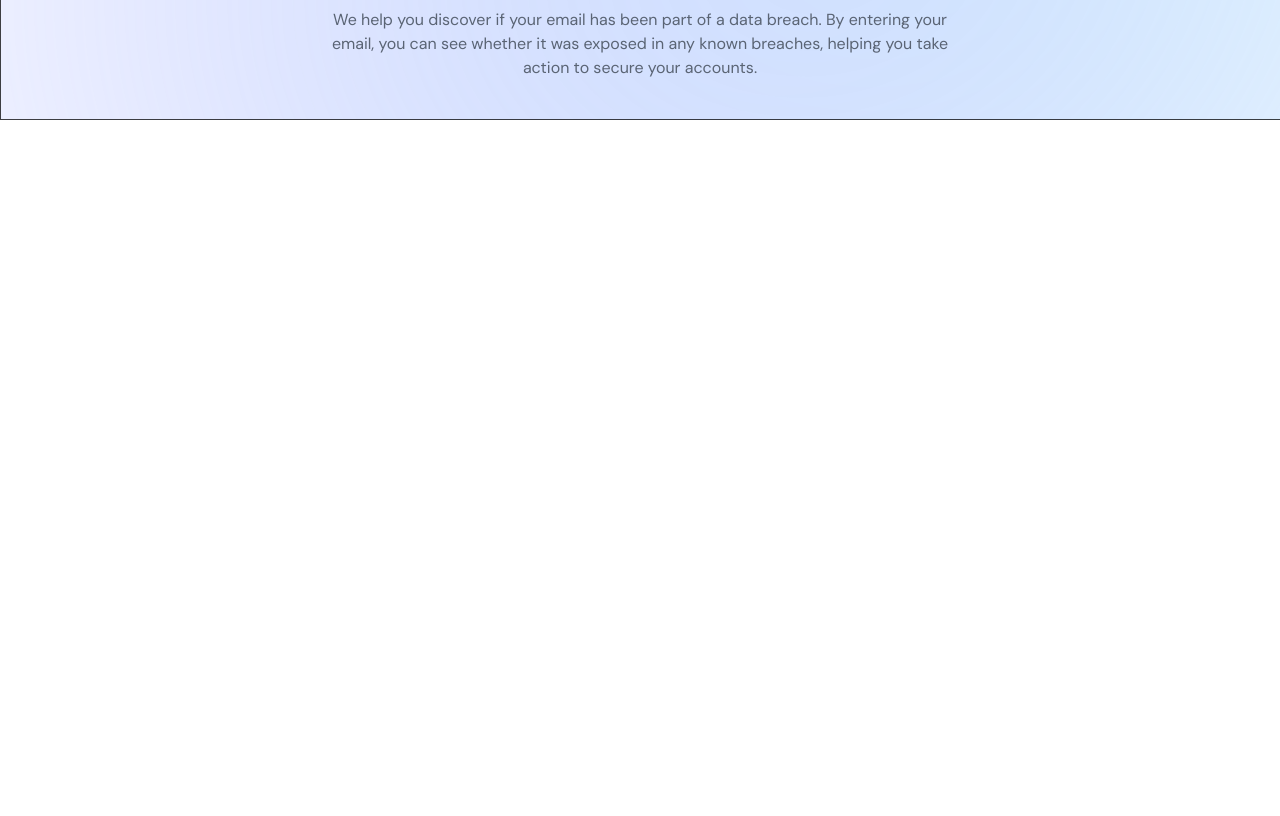
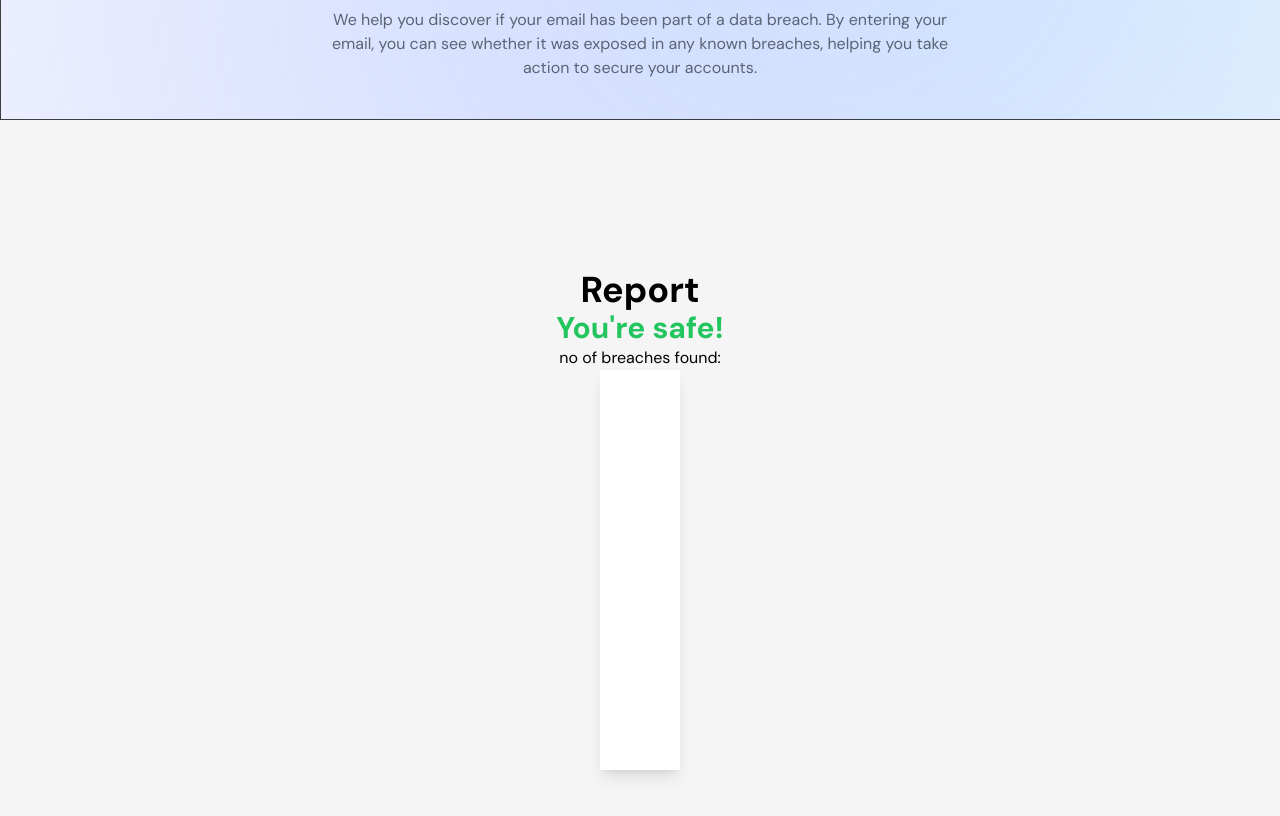
Before and after one commit to R3tr0gh057/Interface-KJC-hackathon, a React (Vite) app: page / in a window 1280 px wide. Shown: the part 680-1496 px from the top of the page. Before the commit the page ends 800 px from the top, so only its background shows below. Built offline with nearby package versions, Linux system fonts and the light colour scheme.

Commit message:
Functional home page.

```diff
--- a/src/components/SearchBar.jsx
+++ b/src/components/SearchBar.jsx
@@ -1,10 +1,5 @@
-import {checkEmail} from "../scripts/lib.js"
 
-export default function SearchBar() {
-    const handleSubmit = (event) => {
-        event.preventDefault();
-        console.log(checkEmail(event.target[0].value))
-    }
+export default function SearchBar({handleSubmit}) {
 
 	return (
 		<form onSubmit={handleSubmit} className="w-full flex gap-2 dm-sans">
--- a/src/pages/Home.jsx
+++ b/src/pages/Home.jsx
@@ -1,8 +1,19 @@
 import NavBar from "../components/NavBar";
 import SearchBar from "../components/SearchBar";
 import bgGradient from "../assets/bg-gradient.svg";
+import { checkEmailDetails } from "../scripts/lib.js";
+import { useState } from "react";
 
 export default function Home() {
+	const [data, setData] = useState({ breaches: [] }); // Initialize with default empty breaches array
+
+	const handleSubmit = async (event) => {
+		event.preventDefault();
+
+		const output = await checkEmailDetails(event.target[0].value);
+		setData(output || { breaches: [] }); // Ensure data is not null
+	};
+
 	return (
 		<>
 			<NavBar />
@@ -11,7 +22,7 @@ export default function Home() {
 					Is your
 					<div className="text-[#697EFF]">Data Security</div> up-to-date ?
 				</h1>
-				<SearchBar />
+				<SearchBar handleSubmit={handleSubmit} />
 				<div className="w-1/2 absolute bottom-10 left-1/2 -translate-x-1/2 flex items-center justify-center flex-col text-center dm-sans">
 					<p className="text-2xl mb-5">All checks are performed securely and no sensitive data is stored.</p>
 					<p className="text-[#5A6474]">
@@ -19,7 +30,29 @@ export default function Home() {
 					</p>
 				</div>
 			</div>
-            <div className="w-screen h-full bg-[#F5F5F5]"></div>
+			<div className="dm-sans w-screen h-screen px-32  bg-[#F5F5F5] flex flex-col items-center justify-center">
+				<h2 className="text-4xl font-bold">Report</h2>
+				<p className={`text-3xl font-bold ${data.numberOfBreaches > 0 ? "text-[#F23834]" : "text-green-500"}`}>{data.numberOfBreaches > 0 ? "You've been breached." : "You're safe!"}</p>{" "}
+				<div>
+					<p>no of breaches found: {data.numberOfBreaches}</p>
+				</div>
+				{data && (
+					<div className="h-[50vh] dm-sans overflow-auto px-10 py-10 bg-white shadow-lg">
+						{data.breaches.map((breach, index) => (
+							<>
+								<div key={index} className="breach-item">
+									<h3 className="font-bold text-3xl">{breach.breach}</h3>
+									<div className="flex items-center justify-center">
+										<p className="font-bold text-[#616161]">{breach.details}</p>
+										<img src={breach.logo} className="w-2/5" alt={`${breach.breach} logo`} />
+									</div>
+								</div>
+								<span className="w-full h-2 bg-[#B0B0B0]"></span>
+							</>
+						))}
+					</div>
+				)}
+			</div>
 		</>
 	);
 }
--- a/src/scripts/lib.js
+++ b/src/scripts/lib.js
@@ -5,7 +5,7 @@ function convertHash(password) {
     return hash.substring(0, 10);
 }
 
-async function checkEmailDetails(email) {
+export async function checkEmailDetails(email) {
     const apiEndpoint2 = `https://api.xposedornot.com/v1/breach-analytics?email=${encodeURIComponent(email)}`;
 
     try {
@@ -49,7 +49,7 @@ async function checkEmailDetails(email) {
 }
 
 // Function to return email breaches
-async function checkEmail(email) {
+export async function checkEmail(email) {
     const apiEndpoint1 = `https://api.xposedornot.com/v1/check-email/${email}`;
     const apiEndpoint4 = `https://api.xposedornot.com/v1/breaches`;
 
```
